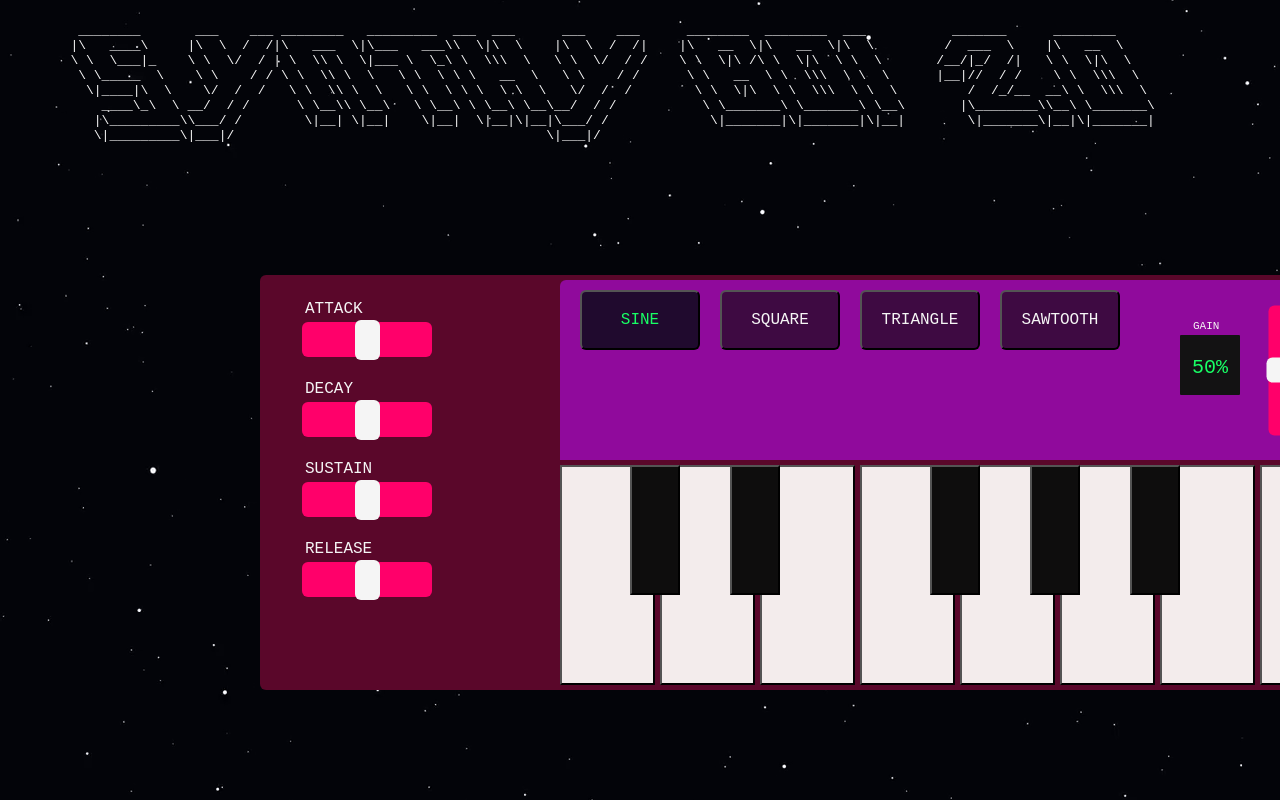
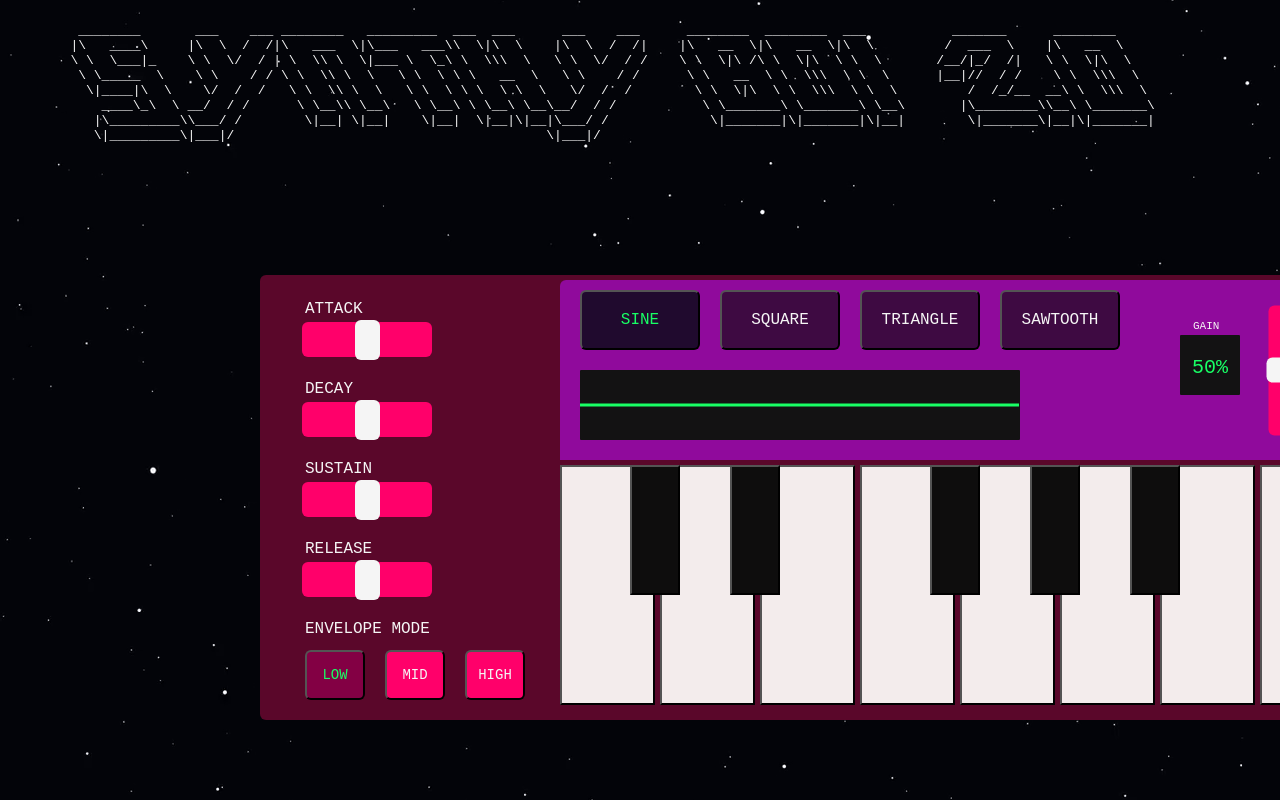
Before and after one commit to svtvrn/wasynth, a plain HTML site: page index.html in a window 1280 px wide. Shown: the top 800 px of the page. Drawn offline with Linux system fonts and the light colour scheme.

Commit message:
update osc

```diff
--- a/app.js
+++ b/app.js
@@ -4,10 +4,15 @@ var wave='sine'
 sine.style.color ='rgb(24, 255, 101)';
 sine.style.backgroundColor = 'rgb(32, 10, 46)';
 
+//Oscilloscope node and variables
+var analyser = context.createAnalyser();
+analyser.fftSize = 2048;
+
 //Master gain node
 var  amp = context.createGain();
 amp.gain.value=0.5;
 amp.connect(context.destination);
+amp.connect(analyser);
 gainval.innerHTML = (amp.gain.value*100).toFixed(0)+"%";
 
 //Distortion filter
@@ -35,10 +40,12 @@ highshelf.gain.value = 0;
 var envelopeGain = context.createGain();
 var attack = decay = release = 0.5;
 var sustain = 0.5, envelopeMode = 1;
+lowenv.style.color='rgb(24, 255, 101)';
+lowenv.style.backgroundColor = '#830044';
 
 var tremolo = context.createOscillator();
 tremolo.frequency.value = 10;
-tremolo.type = 'sawtooth';
+tremolo.type = wave;
 tremolo.connect(amp.gain);
 tremolo.start();
 
@@ -59,6 +66,18 @@ keys.addEventListener("mousedown",playNote);
 var waves = document.querySelector("#waves");
 waves.addEventListener("click",changeWave);
 
+var envModeButtons = document.querySelector("#envmode");
+envModeButtons.addEventListener("click",changeEnvelopeMode);
+
+var oscilloscopeContext = document.getElementById("oscilloscope").getContext("2d");
+oscilloscope();
+
+function oscilloscope(){
+    drawOscilloscope(analyser,oscilloscopeContext);
+    requestAnimationFrame(oscilloscope);
+}
+
+
 //Creates the note for the respective key, C4 to C5 and applies the filters (bass,mid,treb,compression)
 function createNote(hertz){
     var note = context.createOscillator();
@@ -72,7 +91,6 @@ function playNote(e){
     if(e.target!==e.currentTarget){
         var hertz = parseFloat(e.target.id);
     }
-    console.log(hertz);
     var note = createNote(hertz);
     note.connect(filters);
     note.start();
@@ -87,6 +105,13 @@ function changeGain(e){
     document.getElementById('volume').addEventListener('input', function() {
         amp.gain.value=volume.value;
         gainval.innerHTML = (amp.gain.value*100).toFixed(0)+"%";
+        if(amp.gain.value<0.01){
+            tremolo.disconnect();
+        }else{
+            if(tremolo.disconnect()==undefined){
+                tremolo.connect(amp.gain);
+            }
+        }
     });
 }
 
@@ -96,20 +121,19 @@ function changeBass(e){
     });
 }
 
-function changeMid(e){
-    document.getElementById('mid').addEventListener("input",function(){
-        peaking.gain.value = mid.value;
-    });
-}
-
 function changeTreble(e){
     document.getElementById('treble').addEventListener("input",function(){
         highshelf.gain.value = treble.value;
     });
 }
+
 function changeDistortion(e){
     document.getElementById('distort').addEventListener("input",function(){
-        distortion.curve = makeDistortionCurve(distort.value*5);
+        if(distortButton.title=='on'){
+            distortion.curve = makeDistortionCurve(distort.value*5);
+        }else{
+            return;
+        }
     });
 }
 
@@ -134,6 +158,7 @@ function changeRelease(e){
     });
 }
 
+//Changes the oscillator wave type
 function changeWave(e){
     if(e.target!==e.currentTarget){
         wave= e.target.id;
@@ -146,6 +171,19 @@ function changeWave(e){
     }
 }
 
+function changeEnvelopeMode(e){
+    if(e.target!==e.currentTarget){
+        envelopeMode = parseInt(e.target.value);
+        [].slice.call(document.getElementsByClassName('envelopebutton'), 0).forEach(function(element){
+            element.style.color='whitesmoke';
+            element.style.backgroundColor = '#ff006a';
+        });
+        e.target.style.color='rgb(24, 255, 101)';
+        e.target.style.backgroundColor = '#830044';
+    }
+}
+
+//Turns on the envelope effect, from attack till sustain
 function envelopeOn(gain,attack,decay,sustain){
     var time = context.currentTime;
     attack *= envelopeMode;
@@ -156,6 +194,7 @@ function envelopeOn(gain,attack,decay,sustain){
     gain.linearRampToValueAtTime(sustain,time+attack+decay);
 }
 
+//Releases the envelope effect
 function envelopeOff(gain,release,note){
     var time = context.currentTime;
     release *= envelopeMode;
@@ -165,22 +204,24 @@ function envelopeOff(gain,release,note){
     note.stop(time+release);
 }
 
+//Button that turns on or off the distortion effect
 function turnOnDistortion(e){
     if(distortButton.title=='off'){
         distortButton.setAttribute('title','on');
         distortButton.innerHTML="ON";
         distortButton.style.color =  'rgb(24, 255, 101)';
-        distortButton.style.backgroundColor = 'rgb(100, 10, 156)';
+        distortButton.style.backgroundColor = '#830044';
         distortion.curve = makeDistortionCurve(document.getElementById('distort').value*5);
     }else if(distortButton.title=='on'){
         distortButton.setAttribute('title','off');
         distortButton.innerHTML="OFF";
         distortButton.style.color =  'whitesmoke';
-        distortButton.style.backgroundColor = 'rgb(144, 10, 156)';
+        distortButton.style.backgroundColor = '#ff006a';
         distortion.curve = makeDistortionCurve(0);
     }
 }
 
+//Distorts the oscillator's wave curve
 function makeDistortionCurve(amount) {
     var k = typeof amount === 'number' ? amount : 0,
       n_samples = 44100,
@@ -194,3 +235,32 @@ function makeDistortionCurve(amount) {
     }
     return curve;
 }
+
+function drawOscilloscope(analyser,context){
+
+    var height = context.canvas.height;
+    var width = context.canvas.width;
+    var timeData = new Uint8Array(analyser.frequencyBinCount);
+    var scaling = height / 256;
+    var risingEdge = 0;
+    var edgeThreshold = 5;
+    analyser.getByteTimeDomainData(timeData);
+
+    context.fillStyle = 'rgb(19, 18, 19)';
+    context.fillRect(0, 0, width, height);
+    context.lineWidth = 3;
+    context.strokeStyle = ' rgb(24, 255, 101)';
+    context.beginPath();
+
+    while (timeData[risingEdge++] - 128 > 0 && risingEdge <= width);
+        if (risingEdge >= width) risingEdge = 0;
+
+    while (timeData[risingEdge++] - 128 < edgeThreshold && risingEdge <= width);
+        if (risingEdge >= width) risingEdge = 0;
+
+    for (var x = risingEdge; x < timeData.length && x - risingEdge < width; x++)
+        context.lineTo(x - risingEdge, height - timeData[x] * scaling);
+
+    context.stroke();
+
+}
--- a/index.html
+++ b/index.html
@@ -25,26 +25,20 @@
     </div>
     <div id="gaintext" class="vollabel" style="font-size: 11px; top: 320px; left: 1193px;">GAIN</div>
     <div id="gainval" class="gain"></div>
-   <!-- <div id="compressortext"class="vollabel" style="font-size: 11px; top: 290px; left: 1170px;">COMPRESSOR</div>-->
-   <!-- <button id="compression" title="off" class="compressor">C</button>-->
     <div id='filters'></div>
-        <div id="basstext" class="vollabel" style="font-size: 18px; top: 300px; left: 1450px;">BASS</div>
+        <div id="basstext" class="vollabel" style="font-size: 18px; top: 300px; left: 1455px;">BASS</div>
         <div class="vollabel" style="font-size: 14px; top: 345px; left: 1360px;">-20dB</div>
         <div class="vollabel" style="font-size: 14px; top: 345px; left: 1550px;">+20dB</div>
         <div class="slidecontainer" style="top: 330px; left: 1415px;">
             <input id="bass" type="range" class="slider" min="-20" max="20" value="0" step="1" oninput="changeBass(this.value)" >
         </div>
-        <!--<div id="midtext" class="vollabel" style="font-size: 20px; top: 435px; left: 1435px;">MID</div>
-        <div class="slidecontainer" style="top: 470px; left: 1390px;">
-            <input id="mid" type="range" class="slider" min="0" max="40" value="20" step="1" oninput="changeMid(this.value)">
-        </div>-->
         <div id="trebletext" class="vollabel" style="font-size: 18px; top: 400px; left: 1440px;">TREBLE</div>
         <div class="vollabel" style="font-size: 14px; top: 445px; left: 1360px;">-20dB</div>
         <div class="vollabel" style="font-size: 14px; top: 445px; left: 1550px;">+20dB</div>
         <div class="slidecontainer" style="top: 430px; left: 1415px;">
             <input id="treble" type="range" class="slider" min="-20" max="20" value="0" step="1" oninput="changeTreble(this.value)">
         </div>
-        <div id="distorttext" class="vollabel" style="font-size: 18px; top: 500px; left: 1420px;">DISTORTION</div>
+        <div id="distorttext" class="vollabel" style="font-size: 18px; top: 500px; left: 1415px;">DISTORTION</div>
         <button id="distortbutton" title='off'class="distortion">OFF</button>
         <div class="vollabel" style="font-size: 14px; top: 545px; left: 1380px;">LOW</div>
         <div class="vollabel" style="font-size: 14px; top: 545px; left: 1550px;">HIGH</div>
@@ -52,7 +46,7 @@
             <input id="distort" type="range" class="slider" min="0.0" max="20.0" value="10.0" step="1" oninput="changeDistortion(this.value)">
         </div>
     </div>
-
+    <canvas id="oscilloscope" class="oscscreen" width=440 height=70></canvas>
     <div id = waves>
         <button id="sine" class="wavebutton" style="left: 580px ;">SINE</button>
         <button id="square" class="wavebutton" style="left: 720px ;">SQUARE</button>
@@ -60,8 +54,8 @@
         <button id="sawtooth" class="wavebutton" style="left: 1000px ;">SAWTOOTH</button>
     </div>
 
-    <!--<div id="currwave" class="screen"></div>-->
     <div id="adsr">
+        <div id="adsrsliders">
             <div id="attacktext" class="vollabel" style="font-size: 16px; top: 300px; left: 305px;">ATTACK</div>
             <div class="slidecontainer" style="top: 320px; left: 300px;">
                 <input id="att" type="range" class="slider" min="0.0" max="1.0" value="0.5" step="0.1" oninput="changeAttack(this.value)">
@@ -78,6 +72,15 @@
             <div class="slidecontainer" style="top: 560px; left: 300px;">
                 <input id="rel" type="range" class="slider" min="0.0" max="1.0" value="0.5" step="0.1" oninput="changeRelease(this.value)">
             </div>
+            <div id="modetext" class="vollabel" style="font-size: 16px; top: 620px; left: 305px;">ENVELOPE MODE</div>
+        </div>
+        <div id="envmode">
+            <button id="lowenv" class="envelopebutton" value="1" style="left: 305px;">LOW</button>
+            <button id="midenv" class="envelopebutton" value="2" style="left: 385px;">MID</button>
+            <button id="highenv" class="envelopebutton" value="3" style="left: 465px;">HIGH</button>
+        </div>
+
+
     </div>
     <div id="keys">
         <button id="261.63" class="white-key" style="left: 560px ;"></button>
--- a/synthstyle.css
+++ b/synthstyle.css
@@ -4,7 +4,7 @@ body {
    }
    .base {
     position: absolute;
-    height: 415px;
+    height: 445px;
     width: 1350px;
     background-color: #5a072a;
     top: 275px;
@@ -25,20 +25,12 @@ body {
     border-radius: 6px 6px 0px 0px;
     box-shadow: 10px;
   }
-  .screen {
+  .oscscreen {
     position: absolute;
-    font-family: OCR A Std, monospace	;
     color: rgb(24, 255, 101);
-    text-align: center;
-    line-height: 55px;
-    text-decoration: none;
     display: inline-block;
-    font-size: 25px;
-    background-color: rgb(17, 16, 17);
-    height: 50px;
-    width: 440px;
-    top: 380px;
-    left: 590px;
+    top: 370px;
+    left: 580px;
     border-radius: 1px 1px 1px 1px;
   }
   .wavebutton {
@@ -53,6 +45,20 @@ body {
     width: 120px;
     background-color: rgb(62, 10, 66);
     top: 290px;
+    border-radius: 6px 6px 6px 6px;
+  }
+  .envelopebutton {
+    position: absolute;
+    font-family: OCR A Std, monospace	;
+    color: whitesmoke;
+    text-align: center;
+    text-decoration: none;
+    display: inline-block;
+    font-size: 14px;
+    height: 50px;
+    width: 60px;
+    background-color:  #ff006a;
+    top: 650px;
     border-radius: 6px 6px 6px 6px;
   }
   .ascii-synth {
@@ -107,7 +113,7 @@ body {
     font-size: 16px;
     height: 50px;
     width: 50px;
-    background-color: rgb(144, 10, 156);
+    background-color: #ff006a;
     top: 590px;
     left: 1455px;
     border-radius: 100%;
@@ -126,7 +132,7 @@ body {
   }
   .white-key {
     position: absolute;
-    height: 220px;
+    height: 240px;
     width: 95px;
     background-color: rgb(243, 236, 236);
 	  top: 465px;
```
Lines whose indentation alone changed are shown as unchanged.
